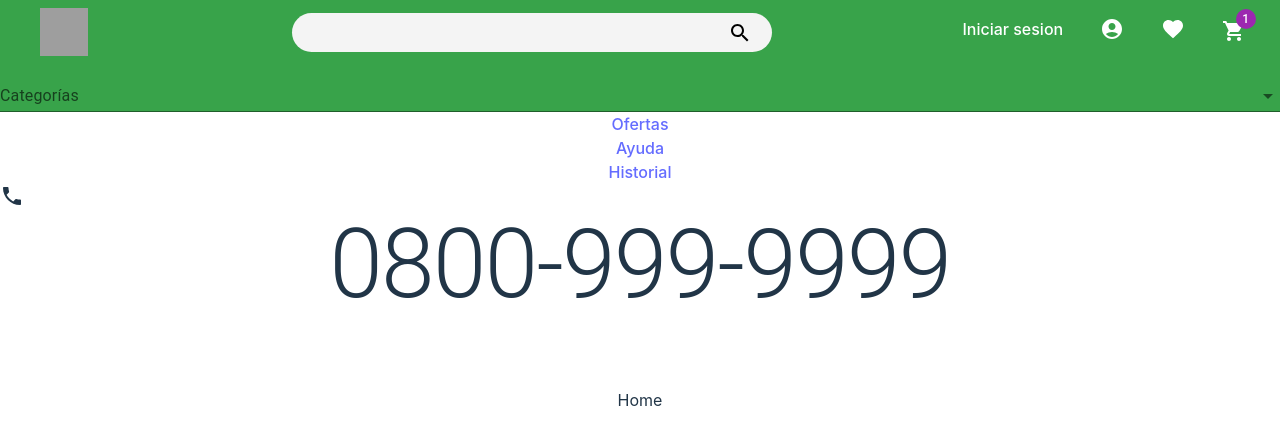
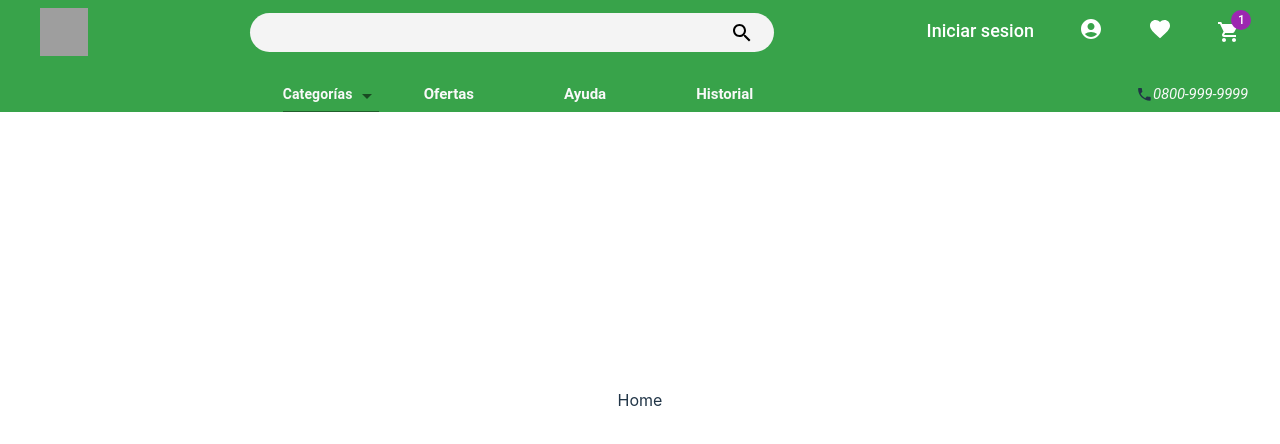
Before and after one commit to parzybaal/super-market-client, a React (Vite) app in the folder client/: page /home in a window 1280 px wide. Shown: the top 444 px of the page. Built offline with nearby package versions, Linux system fonts and the light colour scheme; grey boxes are pictures that could not be loaded.

Commit message:
Update/Navbar

```diff
--- a/client/src/components/Navbar/Navbar.scss
+++ b/client/src/components/Navbar/Navbar.scss
@@ -28,6 +28,67 @@
             justify-content: space-around;
             flex-direction: row;
             width: 20em;
+            color: #F9F9F9;
+            font-family: Roboto;
+            font-size: 18px;
+            font-weight: 700;
+        }
+    }
+    .stack-second-container{
+        display: flex;
+        align-items: center;
+        flex-direction: row;
+        width: 100%;
+        .stack-second-1{
+            display: flex;
+            align-items: center;
+            justify-content: center;
+            flex-direction: row;
+            margin-right: 2em;
+            width: 100%;
+            .select-container{
+                display: flex;
+                justify-content: center;
+                align-items: center;
+                margin-bottom: .8em;
+                .select-label{
+                    font-size: 15px;
+                    color: #F9F9F9;
+                    font-family: Roboto;
+                    font-size: 14px;
+                    font-weight: 700;
+                }
+                .select-input{
+                    width: 6em;
+                }
+            }
+            .stack-second-navlinks{
+                font-size: 15px;
+                margin-left: 3em;
+                margin-right: 3em;
+                color: #F9F9F9;
+                font-family: Roboto;
+                font-weight: 700;
+
+            }
+        }
+        .stack-second-2{
+            align-items: flex-end;
+            justify-content: flex-end;
+            flex-direction: row;
+            width: 10em;
+            margin-right: 2em;
+            .stack-logo-phone{
+                width: .7em;
+                height: .7em;
+            }
+            .stack-p-phone{
+                color: #F9F9F9;
+                font-family: Roboto;
+                font-size: 15px;
+                font-style: italic;
+                font-weight: 400;
+            }
         }
     }
 }
--- a/client/src/components/Navbar/Navbar.tsx
+++ b/client/src/components/Navbar/Navbar.tsx
@@ -43,11 +43,12 @@ function Navbar() {
           </NavLink>
         </Stack>
       </Stack>
-      <Stack>
-        <Stack>
-        <FormControl variant="standard">
-          <InputLabel id="demo-simple-select-standard-label">Categorías</InputLabel>
+      <Stack className='stack-second-container'>
+        <Stack className='stack-second-1'>
+          <FormControl variant="standard" className='select-container'>
+            <InputLabel id="demo-simple-select-standard-label" className='select-label'>Categorías</InputLabel>
             <Select
+              className='select-input'
               labelId="demo-simple-select-standard-label"
               id="demo-simple-select-standard"
               value={category}
@@ -61,18 +62,18 @@ function Navbar() {
             </Select>
           </FormControl>
           <NavLink to='/offers'>
-            Ofertas
+            <p className='stack-second-navlinks'>Ofertas</p>
           </NavLink>
           <NavLink to='/help'>
-            Ayuda
+            <p className='stack-second-navlinks'>Ayuda</p>
           </NavLink>
           <NavLink to='/history'>
-            Historial
+            <p className='stack-second-navlinks'>Historial</p>
           </NavLink>
         </Stack>
-        <Stack>
-          <LocalPhoneIcon />
-          <Typography variant="h1" component="h2">0800-999-9999</Typography>
+        <Stack className='stack-second-2'>
+          <LocalPhoneIcon className='stack-logo-phone' />
+          <Typography variant="h1" className='stack-p-phone' component="h2">0800-999-9999</Typography>
         </Stack>
       </Stack>
     </Box>
--- a/client/src/components/Searchbar/Searchbar.scss
+++ b/client/src/components/Searchbar/Searchbar.scss
@@ -0,0 +1,10 @@
+.container-searchbar{
+    .search{
+        .searchbar{
+
+        }
+        .button-searck{
+
+        }
+    }
+}
--- a/client/src/components/Searchbar/Searchbar.tsx
+++ b/client/src/components/Searchbar/Searchbar.tsx
@@ -17,6 +17,7 @@ const Search = styled('div')(({ theme }) => ({
   [theme.breakpoints.up('sm')]: {
     marginLeft: theme.spacing(3),
     width: 'auto',
+    heigth: '10em'
   },
 }));
 
@@ -28,7 +29,7 @@ const StyledInputBase = styled(InputBase)(({ theme }) => ({
     transition: theme.transitions.create('width'),
     width: '100%',
     [theme.breakpoints.up('md')]: {
-      width: '40ch',
+      width: '45ch',
     },
   },
 }));
```
Lines whose indentation alone changed are shown as unchanged.
